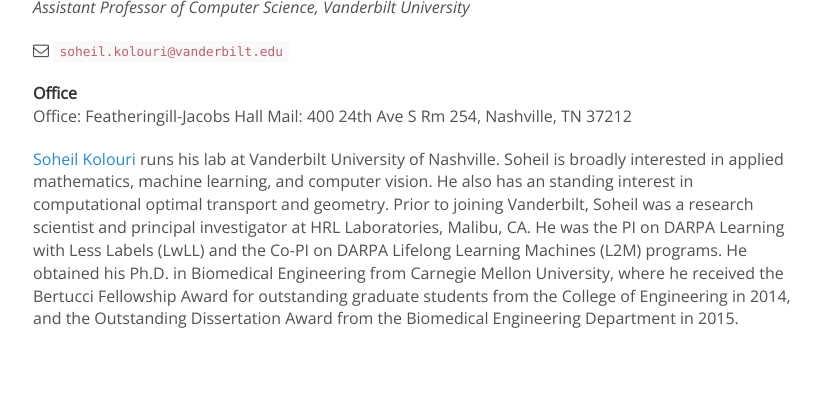
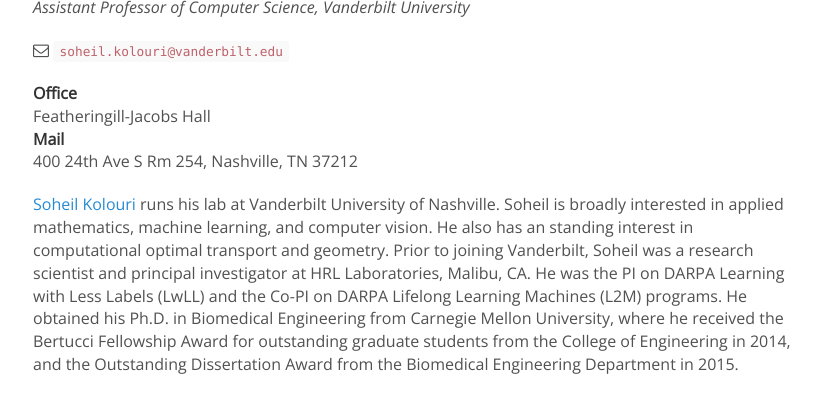
Before and after one commit to naqibUVa/nsp.github.io, a Jekyll site: the page built from _people/soheil_kolouri.md, in a window 1280 px wide, cut to the strip 391-804 px from the top of the page. Shown: the whole strip, without its empty margins (222-1043 px from the left). Built offline with Jekyll 4.4.1, drawn with Linux system fonts in a browser that asks for light colours; nearby versions of some CDN libraries; comment, search, counter and statistics services are not loaded; some of the changed lines change nothing that is shown.

Commit message:
Update soheil_kolouri.md

```diff
--- a/_people/soheil_kolouri.md
+++ b/_people/soheil_kolouri.md
@@ -12,8 +12,9 @@
 <i class="fa fa-envelope-o"></i> `soheil.kolouri@vanderbilt.edu`
 
 **Office**<br>
-Office: Featheringill-Jacobs Hall
-Mail: 400 24th Ave S Rm 254, Nashville, TN 37212<br>
+Featheringill-Jacobs Hall<br>
+**Mail**<br>
+400 24th Ave S Rm 254, Nashville, TN 37212<br>
 
 
 [Soheil Kolouri](http://skolouri.github.io/) runs his lab at Vanderbilt University of Nashville.
```
